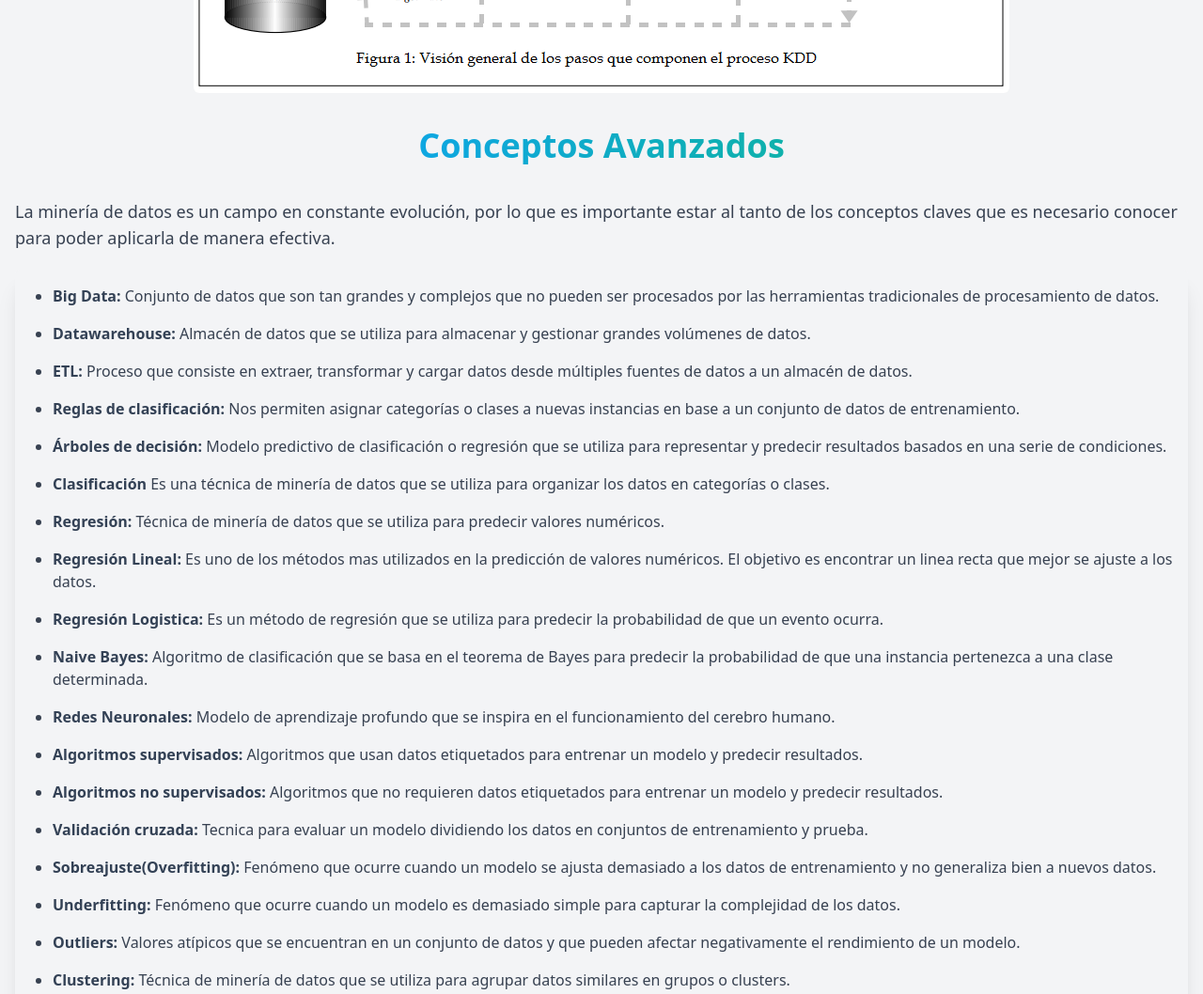
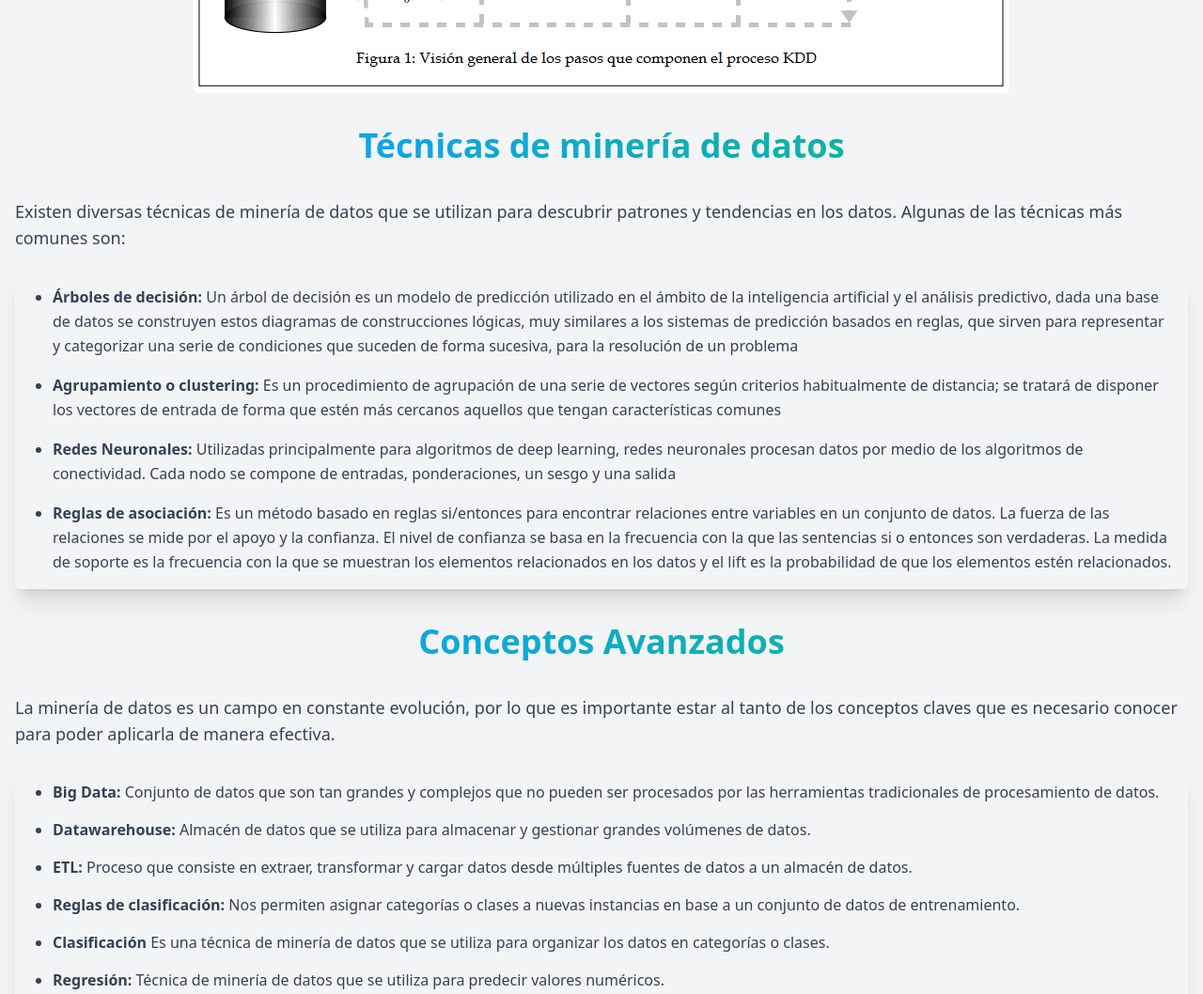
Before and after one commit to Panxoty/MineriaDatos, a plain HTML site: page Pages/documentacion.html in a window 1280 px wide. Shown: the part 2620-3678 px from the top of the page at 94% size. Drawn offline with nearby package versions, Linux system fonts and the light colour scheme.

Commit message:
se agregaron técnicas de minería de datos y se mejoró el formato de la sección de Videos

```diff
--- a/Pages/documentacion.html
+++ b/Pages/documentacion.html
@@ -335,6 +335,33 @@
       <div class="flex justify-center items-center my-5">
         <img src="../img/proceso-kdd.PNG" alt="Imagen de proceso KDD" class="rounded-md max-w-full h-auto">
       </div>
+      <!--titulo Técnicas de minería de datos -->
+      <h2 class="text-4xl font-extrabold my-9 text-center bg-clip-text text-transparent bg-gradient-to-r from-indigo-500 from-10% via-sky-500 via-30% to-emerald-500 to-90%">Técnicas de minería de datos</h2>
+      <p class="text-lg text-gray-700 dark:text-gray-300">
+        Existen diversas técnicas de minería de datos que se utilizan para descubrir patrones y tendencias en los datos. Algunas de las técnicas más comunes son:
+      </p>
+      <!--lista de tecnicas -->
+      <div class="p-4 max-w-7xl mx-auto bg-gray-100 dark:bg-gray-800 my-5 rounded-md shadow-xl">
+        <ol class="list-disc leading-relaxed  pl-6 space-y-4 text-gray-700 dark:text-gray-300">
+          <li>
+            <span class="font-bold text-slate-700 dark:text-gray-400">Árboles de decisión:</span>
+            Un árbol de decisión es un modelo de predicción utilizado en el ámbito de la inteligencia artificial y el análisis predictivo, dada una base de datos se construyen estos diagramas de construcciones lógicas,
+            muy similares a los sistemas de predicción basados en reglas, que sirven para representar y categorizar una serie de condiciones que suceden de forma sucesiva, para la resolución de un problema
+          </li>
+          <li>
+            <span class="font-bold text-slate-700 dark:text-gray-400">Agrupamiento o clustering:</span>
+            Es un procedimiento de agrupación de una serie de vectores según criterios habitualmente de distancia; se tratará de disponer los vectores de entrada de forma que estén más cercanos aquellos que tengan características comunes
+          </li>
+          <li>
+            <span class="font-bold text-slate-700 dark:text-gray-400">Redes Neuronales:</span>
+            Utilizadas principalmente para algoritmos de deep learning, redes neuronales procesan datos por medio de los algoritmos de conectividad. Cada nodo se compone de entradas, ponderaciones, un sesgo y una salida
+          </li>
+          <li>
+            <span class="font-bold text-slate-700 dark:text-gray-400">Reglas de asociación:</span>
+            Es un método basado en reglas si/entonces para encontrar relaciones entre variables en un conjunto de datos. La fuerza de las relaciones se mide por el apoyo y la confianza. El nivel de confianza se basa en la frecuencia con la que las sentencias si o entonces son verdaderas. La medida de soporte es la frecuencia con la que se muestran los elementos relacionados en los datos y el lift es la probabilidad de que los elementos estén relacionados.
+          </li>
+        </ol>
+      </div>
       <!--conceptos avanzados -->
       <h2 class="text-4xl font-extrabold my-9 text-center bg-clip-text text-transparent bg-gradient-to-r from-indigo-500 from-10% via-sky-500 via-30% to-emerald-500 to-90%">Conceptos Avanzados</h2>
       <p class="text-lg text-gray-700 dark:text-gray-300">
@@ -360,10 +387,6 @@
             Nos permiten asignar categorías o clases a nuevas instancias en base a un conjunto de datos de entrenamiento.
           </li>
           <li>
-            <span class="font-bold text-slate-700 dark:text-gray-400">Árboles de decisión:</span>
-            Modelo predictivo de clasificación o regresión que se utiliza para representar y predecir resultados basados en una serie de condiciones.
-          </li>
-          <li>
             <span class="font-bold text-slate-700 dark:text-gray-400">Clasificación</span>
             Es una técnica de minería de datos que se utiliza para organizar los datos en categorías o clases.
           </li>
@@ -382,10 +405,6 @@
           <li>
             <span class="font-bold text-slate-700 dark:text-gray-400">Naive Bayes:</span>
             Algoritmo de clasificación que se basa en el teorema de Bayes para predecir la probabilidad de que una instancia pertenezca a una clase determinada.
-          </li>
-          <li>
-            <span class="font-bold text-slate-700 dark:text-gray-400">Redes Neuronales:</span>
-            Modelo de aprendizaje profundo que se inspira en el funcionamiento del cerebro humano.
           </li>
           <li>
             <span class="font-bold text-slate-700 dark:text-gray-400">Algoritmos supervisados:</span>
@@ -410,10 +429,6 @@
           <li>
             <span class="font-bold text-slate-700 dark:text-gray-400">Outliers:</span>
             Valores atípicos que se encuentran en un conjunto de datos y que pueden afectar negativamente el rendimiento de un modelo.
-          </li>
-          <li>
-            <span class="font-bold text-slate-700 dark:text-gray-400">Clustering:</span>
-            Técnica de minería de datos que se utiliza para agrupar datos similares en grupos o clusters.
           </li>
         </ol>
       </div>
--- a/js/quiz.js
+++ b/js/quiz.js
@@ -260,6 +260,9 @@ function showResult() {
     document.getElementById('next-btn').classList.add('hidden');
     document.getElementById('submit-btn').classList.add('hidden');
     document.getElementById('restart-btn').classList.remove('hidden');
+
+    // Scroll to the bottom of the quiz container to show the last question
+    quizContainer.scrollTop = quizContainer.scrollHeight;
 }
 
 function restartQuiz() {
```
Also changed, not shown: Pages/videos.html (+2 -1 lines).
